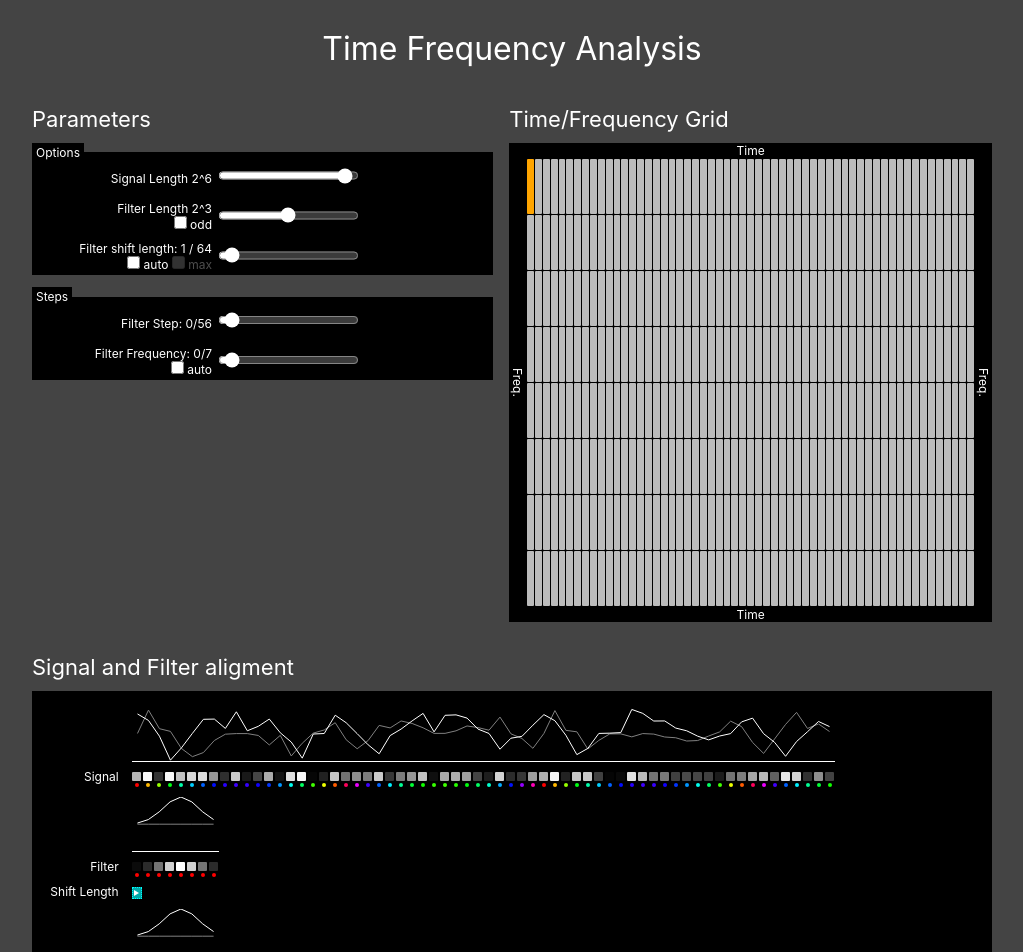
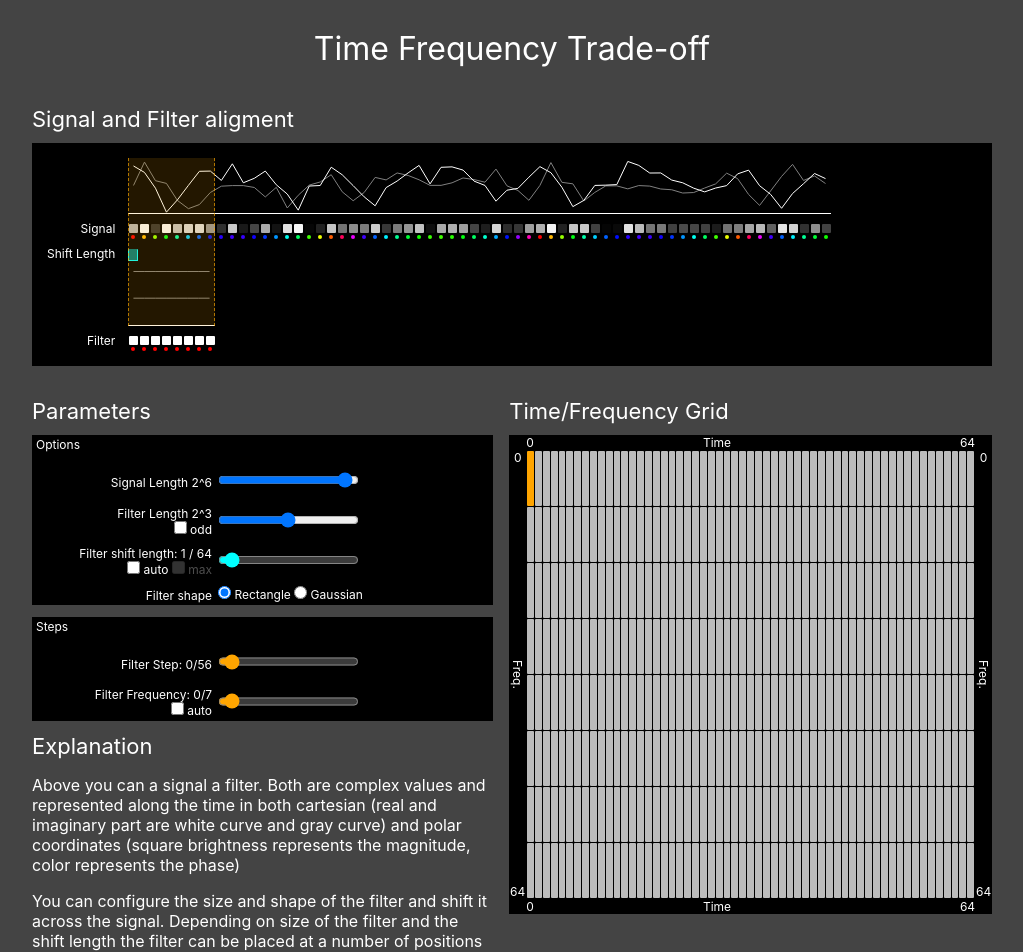
Before and after one commit to laszlokorte/time-frequency, a Svelte app: page / in a window 1280 px wide. Shown: the top 952 px of the page, without its empty margins (128-1151 px from the left). Built offline with nearby package versions, Linux system fonts and the light colour scheme.

Commit message:
add explanation

```diff
--- a/src/App.svelte
+++ b/src/App.svelte
@@ -13,6 +13,8 @@
 	$: signalLength = Math.pow(2, signalLengthExp)
 	$: signal = Array(signalLength).fill(null).map((_,i) => cMake(random(), Math.sin(i/37*2*Math.PI)*2*Math.PI))
 	$: maxMag = signal.reduce((acc, {mag}) => Math.max(Math.abs(mag), acc),0)
+
+	let filterShape = 'rect'
 
 	let oddLength = false
 	$: oddLength = (windowLengthExp==0 || windowLengthExp == signalLengthExp) ? false : oddLength
@@ -36,8 +38,10 @@
 	$: maxFilterFrequency = Math.pow(2, windowLengthExp)-1
 	$: filterFrequency = autoFrequency ? Math.min(windowLength-1, 1) : Math.min(filterFrequency, maxFilterFrequency)
 	$: filterWindow = Array(windowLength).fill(null).map(
-		(_,i) => cMake(Math.exp(-Math.pow(((i+0.5)/(windowLength+1)-(0.5))*4, 2)),
-									 filterFrequency*i/(windowLength)*2*Math.PI))
+		(_,i) => cMake(
+			filterShape == 'rect' ? 1 :
+			Math.exp(-Math.pow(((i+0.5)/(windowLength+1)-(0.5))*4, 2)),
+			filterFrequency*i/(windowLength)*2*Math.PI))
 
 	$: allSteps = Array(filterStepMax+1).fill(null).map((_,i) => i)
 	$: allFrequencies = Array(maxFilterFrequency+1).fill(null).map((_,i) => i)
@@ -116,24 +120,17 @@
 
 	.cshift {
 		grid-column: span calc(var(--c-shift));
-		border: 1px dotted cyan;
-		background-color: #0ffa;
+		border: 1px solid cyan;
+		background-color: #0ff7;
+		border-top: 1px solid transparent;
 		display: flex;
 		justify-content: end;
 		overflow: visible;
 		align-self: start;
 		padding: 2px 0;
+		height: 6px;
 	}
 
-	.cshift::before {
-		content: '';
-		display: block;
-		border-left: 5px solid white;
-		border-right: 1px solid transparent;
-		border-top: 3px solid transparent;
-		border-bottom: 3px solid transparent;
-		margin: auto;
-	}
 
 	.fade {
 		opacity: 0.3;
@@ -196,6 +193,9 @@
 		background: black;
 		display: block;
 		padding: 2px 4px;
+		margin-bottom: 1em;
+		width: 100%;
+		box-sizing: border-box;
 	}
 
 	dl {
@@ -203,7 +203,6 @@
 		grid-template-columns: 15em auto;
 		align-items: center;
 		gap: 0.5em;
-		accent-color: #fff;
 		margin: 0;
 	}
 
@@ -257,13 +256,67 @@
 		text-align: center;
 		font-weight: normal;
 	}
+
+	.marker {
+		border: 1px dashed #ffaa00;
+		border-top: none;
+		border-bottom: none;
+		grid-row: 1 / span 4;
+		grid-column: var(--c-shift, 1) / span var(--signal-length);
+		opacity: 0.7;
+		background: #ffaa0033;
+	}
 </style>
 
 <svelte:window on:mouseup|capture={evtDragEnd} />
 
 <h1>
-	Time Frequency Analysis
+	Time Frequency Trade-off
 </h1>
+
+
+<div class="container">
+	<div style:align-self="stretch" style:flex-grow="1">
+<h2>
+	Signal and Filter aligment
+</h2>
+
+<div class="cgrid" style:--sample-count={signalLength}>
+	<svg style:grid-row="1" class="cgraph" viewBox="0 -25 {10*signalLength} 50">
+	<path d={'M' + signal.map(({mag,phase},i) => (i*10+5) +','+-25*Math.sin(phase)*mag).join("L ")} stroke="grey" fill="none" vector-effect="non-scaling-stroke" />
+	<path d={'M' + signal.map(({mag,phase},i) => (i*10+5) +','+-25*Math.cos(phase)*mag).join("L ")} stroke="white" fill="none" vector-effect="non-scaling-stroke" />
+</svg>
+	<div style:grid-row="2" class="clabel">
+		Signal
+	</div>
+	{#each signal as {mag,phase}, n}
+		<div  style:grid-column="{n+1}" style:grid-row="2" data-n={n} class="cpair" style:--c-mag="{mag}" style:--c-phase="{phase/2/Math.PI}"></div>
+	{/each}
+
+	<div style:grid-row="3" class="clabel">
+		Shift Length
+	</div>
+	<div style:grid-row="3"  style:grid-column="1" class="cshift" style:--c-shift="{windowShiftSize}"></div>
+
+	<div style:grid-row="4" class="clabel"></div>
+
+	<svg style:grid-column-start="{windowShiftSize*filterStep + 1}" style:grid-row="4" style:--c-shift="{windowShiftSize*filterStep+1}" style:--signal-length={windowLength} class="cgraph-filter" viewBox="0 -25 {10*windowLength} 50">
+	<path d={'M' + filterWindow.map(({mag,phase},i) => (i*10+5) +','+-25*Math.sin(phase)*mag).join("L ")} stroke="grey" fill="none" vector-effect="non-scaling-stroke" />
+	<path d={'M' + filterWindow.map(({mag,phase},i) => (i*10+5) +','+-25*Math.cos(phase)*mag).join("L ")} stroke="white" fill="none" vector-effect="non-scaling-stroke" />
+</svg>
+	<div class="clabel" style:grid-row="5">
+		Filter
+	</div>
+	{#each Array(filterStep).fill(null) as s}
+	  	<div style:grid-row="5" class="cshift" style:--c-shift="{windowShiftSize}"></div>
+	{/each}
+	{#each filterWindow as {mag,phase}, n}
+		<div style:grid-row="5" class="cpair" style:--c-mag="{mag}" style:--c-phase="{phase/2/Math.PI}"></div>
+	{/each}
+	<div class="marker" style:--c-shift="{windowShiftSize*filterStep+1}" style:--signal-length={windowLength}></div>
+</div>
+		</div>
+</div>
 
 <div class="container">
 
@@ -285,7 +338,12 @@
 		<dt>Filter shift length: {windowShiftSize} / {Math.pow(2, signalLengthExp)}<br>
 			 <label><input type="checkbox" bind:checked={autoShiftSize}/> auto</label>
 			 <span class:fade={!autoShiftSize}> <label><input disabled={!autoShiftSize} type="checkbox" bind:checked={maxShiftSize}/> max</label></span></dt>
-		<dd><input disabled={autoShiftSize} type="range" min="1" max="{Math.pow(2, signalLengthExp)}" bind:value={windowShiftSize}></dd>
+		<dd style:accent-color="cyan"><input disabled={autoShiftSize} type="range" min="1" max="{Math.pow(2, signalLengthExp)}" bind:value={windowShiftSize}></dd>
+		<dt>Filter shape</dt>
+		<dd>
+			<label><input type="radio" bind:group={filterShape} value="rect"> Rectangle</label>
+			<label><input type="radio" bind:group={filterShape} value="gauss"> Gaussian</label>
+		</dd>
 	</dl>
 </fieldset>
 
@@ -295,7 +353,7 @@
 		Steps
 	</legend>
 
-	<dl>
+	<dl style:accent-color="orange">
 		<dt>Filter Step: {filterStep}/{filterStepMax}</dt>
 		<dd><input type="range" min="0" max="{filterStepMax}" bind:value={filterStep}></dd>
 
@@ -303,6 +361,34 @@
 		<dd><input disabled={autoFrequency} type="range" min="0" max="{maxFilterFrequency}" bind:value={filterFrequency}></dd>
 	</dl>
 </fieldset>
+
+<div>
+	<h2>Explanation</h2>
+	<p>
+		Above you can a signal a filter. Both are complex values and represented along the time in both cartesian (real and imaginary part are white curve and gray curve) and polar coordinates (square brightness represents the magnitude, color represents the phase)
+	</p>
+	<p>
+		You can configure the size and shape of the filter and shift it across the signal. Depending on size of the filter and the shift length the filter can be placed at a number of positions along the signal. At each possible position the dot product between the filter values and the signal values at that position can be calculated as a measure of how well the filter fits the signal or rather how similar the filter shape is to the the signal.
+	</p>
+	<p>
+		Also depending on length of the filter the filter can represent a number of frequencies. A long filter consists of a higher number of values that can be used to form a higher number of sinusoids.
+	</p>
+	<p>
+		All possible combinations filter positions and filter frequencies are shown in the time frequency grid. As you can see the length of the filter influences the number of positions and the number of frequencies. The total number of bins in the grid is limited.
+	</p>
+	<p>
+		A short filter can only detect high frequencies because low frequencies (long period lengths) do not fit inside the filter. A wide filter can detect both high and low frequencies because it can represent both high and low frequencies. But the computation cost is increased because more numbers need to be multiplied or it has to be shifted across the signal in larger steps which decreases the temporal resolution.
+	</p>
+	<p>
+		So applying a filter is a trade-off between number of frequencies to match, number of time positions and computational complexity. The classic DFT uses a single filter size that matches length of the signal and a list of a all frequencies that fit into the fitler. The short time fourier transform (STFT) uses a shorter filter of fixed size and fixed shift length to slide across the signal to then compute all resulting time/frequency bins. So the STFT decreases the number of frequncy bins in order to increase the number of time bins compared to the DFT. The wavelet transform slides filters of different lenths across the signal but uses only a single fixed filter frequency per filter size. Typically for each filter size only the lowest (none zero) frequency is used because higher frequencies are detected by the shorter filters anyway.
+	</p>
+	<p>
+		In that way the wavelet transform targets the optimal trade-off between time and frequency resolutions. Check the <em>audo</em> option for the filter frequency and the <em>auto</em> and <em>max</em>  options for the shift length and then play with the <em>filter length</em> option to see which frequency bins the wavelet transform calculates.
+	</p>
+	<p>
+		One additional perspective to consider is the following: The original signal consists only of N=<strong>{signalLength}</strong> samples. So whatever the filter does it can not extract more information from the signal than it already contains. So any more than <span>{signalLength}</span> result bins hint at a waste of computation and redundancy. When maximizing the shift length  the time/frequency grid consists of 64 bins for any chosen window size. When - as in the wavelet transform - you take only a single filter frequency per filter size you can see how the selected bins in the grid do not overlap and they approach to cover the whole time frequency plain.
+	</p>
+</div>
 </div>
 
 <div>
@@ -315,17 +401,19 @@
 <table cellspacing="0" cellpadding="0">
 	<tr>
 	<th width="10">&nbsp;&nbsp;&nbsp;&nbsp;&nbsp;</th>
+	<th align="left">0</th>
 	<th>Time</th>
+	<th align="right">{signalLength}</th>
 	<th width="10">&nbsp;&nbsp;&nbsp;&nbsp;&nbsp;</th>
 
 	</tr>
 	<tr>
-		<th class="rottext" width="10">Freq.</th>
-		<td>
+		<td valign="top" align="center">0</td>
+		<td colspan="3" rowspan="3" valign="center" align="center">
 			<table cellspacing="1" cellpadding="0">
 	{#each allFrequencies as f, fi}
 	<tr>
-	{#each allSteps as t}
+		{#each allSteps as t}
 		<td><button style:width="{(7*((signalLength-omittedCount)/allSteps.length)-1)}px" style:height="{Math.floor(7*(signalLength/allFrequencies.length)-1)}px" on:mouseup|capture={evtDragEnd} disabled={f!=filterFrequency&&autoFrequency} class:active={f==filterFrequency && t==filterStep} data-freq={f} data-step={t} on:mousedown={evtSetFilter} on:mouseenter={evtDragFilter}></button></td>
 		{/each}
 
@@ -336,64 +424,22 @@
 	{/each}
 </table>
 		</td>
+		<td valign="top" align="center">0</td>
+	</tr>
+	<tr>
+		<th class="rottext" width="10">Freq.</th>
 		<th class="rottext" width="10">Freq.</th>
 	</tr>
 	<tr>
+		<td valign="bottom" align="center">{signalLength}</td>
+		<td valign="bottom" align="center">{signalLength}</td>
+	</tr>
+	<tr>
 	<th width="10">&nbsp;&nbsp;&nbsp;&nbsp;&nbsp;</th>
-	<th>Time</th>
+	<th align="left" valign="top">0</th>
+	<th align="center" valign="top">Time</th>
+	<th align="right" valign="top">{signalLength}</th>
 	</tr>
 </table>
 </div>
 </div>
-
-<div class="container">
-	<div style:align-self="stretch" style:flex-grow="1">
-<h2>
-	Signal and Filter aligment
-</h2>
-
-<div class="cgrid" style:--sample-count={signalLength}>
-	<svg class="cgraph" viewBox="0 -25 {10*signalLength} 50">
-	<path d={'M' + signal.map(({mag,phase},i) => (i*10+5) +','+-25*Math.sin(phase)*mag).join("L ")} stroke="grey" fill="none" vector-effect="non-scaling-stroke" />
-	<path d={'M' + signal.map(({mag,phase},i) => (i*10+5) +','+-25*Math.cos(phase)*mag).join("L ")} stroke="white" fill="none" vector-effect="non-scaling-stroke" />
-</svg>
-	<div class="clabel">
-		Signal
-	</div>
-	{#each signal as {mag,phase}, n}
-		<div data-n={n} class="cpair" style:--c-mag="{mag}" style:--c-phase="{phase/2/Math.PI}"></div>
-	{/each}
-		<svg style:--signal-length={windowLength} class="cgraph-filter" viewBox="0 -25 {10*windowLength} 50">
-	<path d={'M' + filterWindow.map(({mag,phase},i) => (i*10+5) +','+-25*Math.sin(phase)*mag).join("L ")} stroke="grey" fill="none" vector-effect="non-scaling-stroke" />
-	<path d={'M' + filterWindow.map(({mag,phase},i) => (i*10+5) +','+-25*Math.cos(phase)*mag).join("L ")} stroke="white" fill="none" vector-effect="non-scaling-stroke" />
-</svg>
-	<div class="clabel">
-		Filter
-	</div>
-	{#each filterWindow as {mag,phase}, n}
-		<div data-n={n} class="cpair" style:--c-mag="{mag}" style:--c-phase="{phase/2/Math.PI}"></div>
-	{/each}
-	<div class="clabel">
-		Shift Length
-	</div>
-	<div class="cshift" style:--c-shift="{windowShiftSize}"></div>
-
-	<div class="clabel">
-
-	</div>
-		<svg  style:--c-shift="{windowShiftSize*filterStep+1}" style:--signal-length={windowLength} class="cgraph-filter" viewBox="0 -25 {10*windowLength} 50">
-	<path d={'M' + filterWindow.map(({mag,phase},i) => (i*10+5) +','+-25*Math.sin(phase)*mag).join("L ")} stroke="grey" fill="none" vector-effect="non-scaling-stroke" />
-	<path d={'M' + filterWindow.map(({mag,phase},i) => (i*10+5) +','+-25*Math.cos(phase)*mag).join("L ")} stroke="white" fill="none" vector-effect="non-scaling-stroke" />
-</svg>
-	<div class="clabel">
-		Shifted Filter
-	</div>
-	{#each Array(filterStep).fill(null) as s}
-	  	<div class="cshift" style:--c-shift="{windowShiftSize}"></div>
-	{/each}
-	{#each filterWindow as {mag,phase}, n}
-		<div class="cpair" style:--c-mag="{mag}" style:--c-phase="{phase/2/Math.PI}"></div>
-	{/each}
-</div>
-		</div>
-</div>
```
